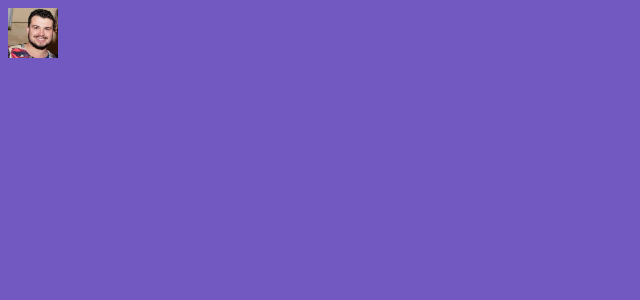
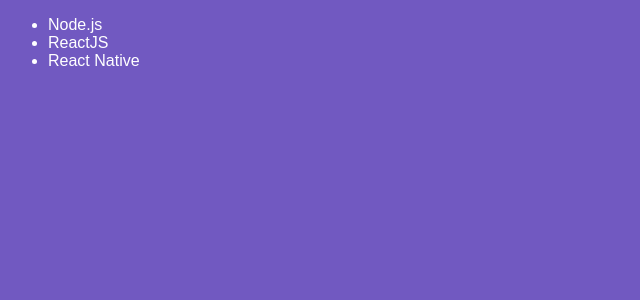
Before and after one commit to ceduardogodoi/gostack-react-intro, a React app: page / in a window 1280 px wide. Shown: the top 300 px of the page, without its empty margins (0-640 px from the left). Built offline with nearby package versions, Linux system fonts and the light colour scheme.

Commit message:
Class Components

```diff
--- a/babel.config.js
+++ b/babel.config.js
@@ -1,3 +1,4 @@
 module.exports = {
-  presets: ["@babel/preset-env", "@babel/preset-react"]
+  presets: ['@babel/preset-env', '@babel/preset-react'],
+  plugins: ['@babel/plugin-proposal-class-properties']
 };
--- a/package.json
+++ b/package.json
@@ -9,6 +9,7 @@
   },
   "devDependencies": {
     "@babel/core": "^7.7.4",
+    "@babel/plugin-proposal-class-properties": "^7.7.4",
     "@babel/preset-env": "^7.7.4",
     "@babel/preset-react": "^7.7.4",
     "babel-loader": "^8.0.6",
--- a/src/App.js
+++ b/src/App.js
@@ -1,9 +1,10 @@
 import React from 'react';
 import './App.css';
-import profile from './assets/profile.jpg';
+
+import TechList from './components/TechList';
 
 function App() {
-  return <img width="50" src={profile} />;
+  return <TechList />;
 }
 
 export default App;
--- /dev/null
+++ b/src/components/TechList.js
@@ -0,0 +1,21 @@
+import React, { Component } from 'react';
+
+class TechList extends Component {
+  state = {
+    techs: ['Node.js', 'ReactJS', 'React Native']
+  };
+
+  render() {
+    console.log(this.state);
+
+    return (
+      <ul>
+        <li>Node.js</li>
+        <li>ReactJS</li>
+        <li>React Native</li>
+      </ul>
+    );
+  }
+}
+
+export default TechList;
```
Also changed, not shown: 1 other file (tests, documents, lock files or other folders).
